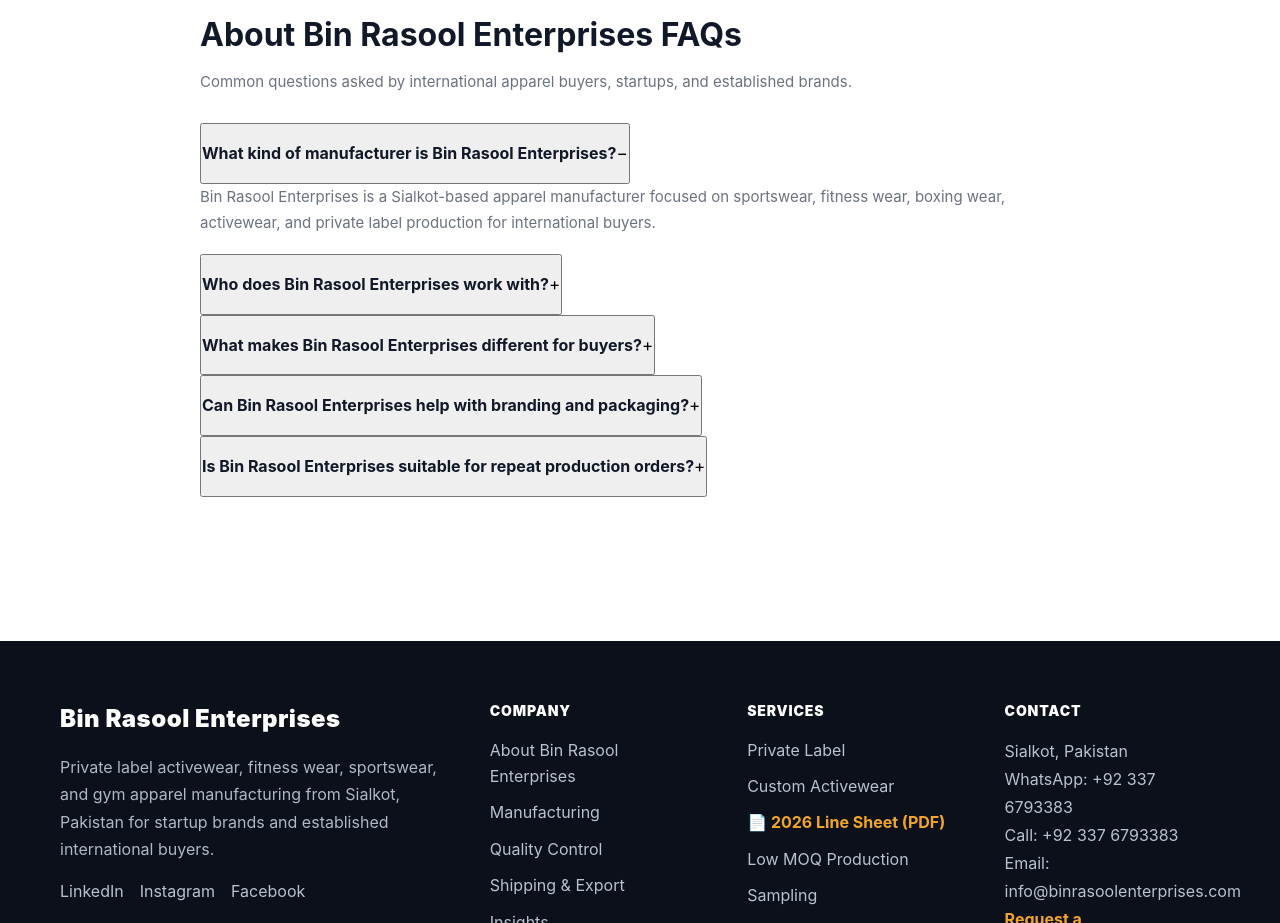
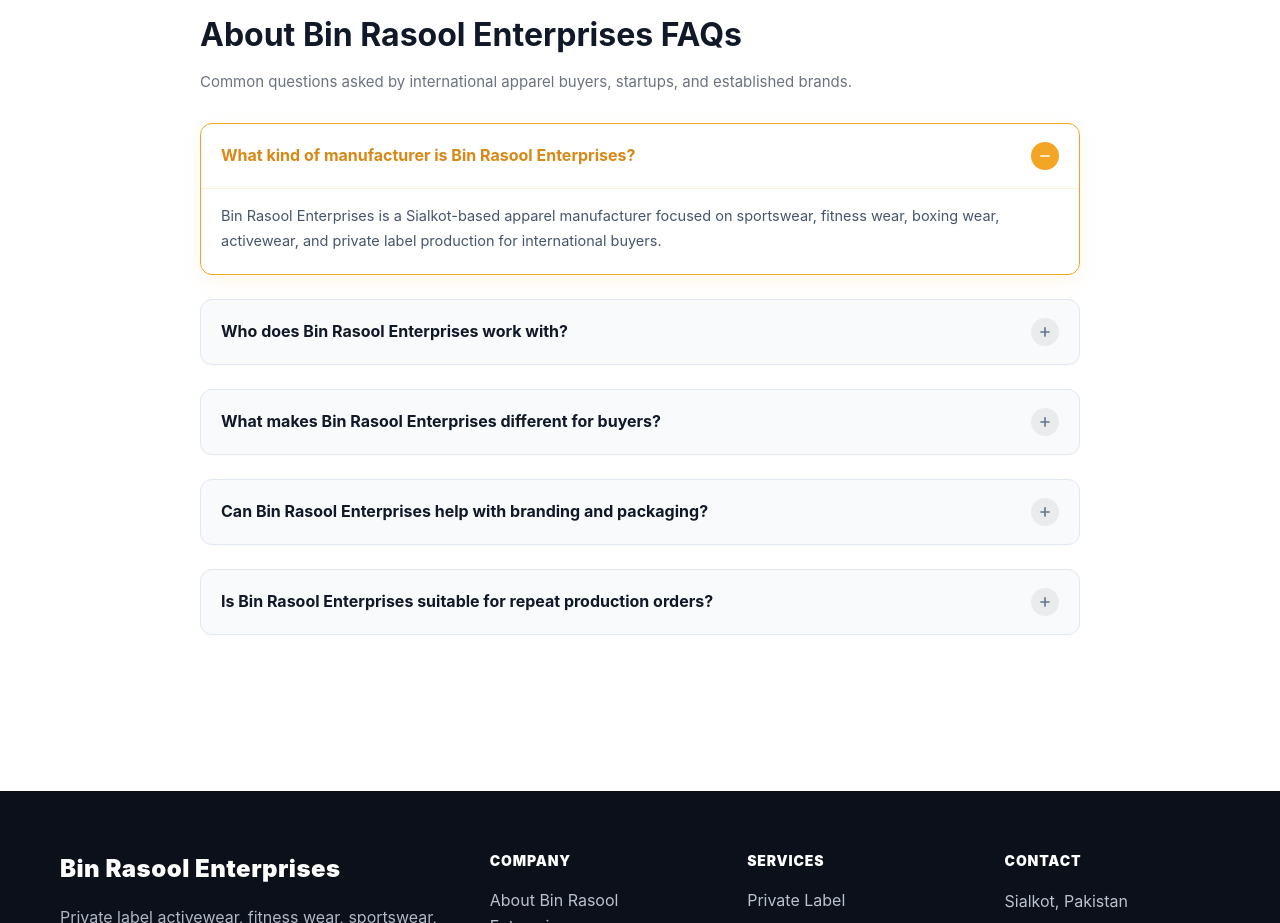
Before and after one commit to MuhammadSami643/saym-industry, a Next.js app: page /about-us in a window 1280 px wide. Shown: the part 4360-5283 px from the top of the page. Built offline with nearby package versions, Linux system fonts and the light colour scheme; no server answers.

Commit message:
Redesign FAQ accordion items into full width cards with circular vector toggle icons

```diff
--- a/app/components/FaqSection.tsx
+++ b/app/components/FaqSection.tsx
@@ -63,7 +63,7 @@ export default function FaqSection({
           </p>
         )}
 
-        <div>
+        <div style={{ display: 'flex', flexDirection: 'column', gap: '12px' }}>
           {/* Automatic Google Rich Snippets FAQPage Schema */}
           <script
             type="application/ld+json"
@@ -86,25 +86,101 @@ export default function FaqSection({
           {items.map((faq, idx) => {
             const isOpen = openIndex === idx;
             return (
-              <div key={idx} className={`faq-item ${isOpen ? 'is-open' : ''}`}>
+              <div
+                key={idx}
+                className={`faq-item ${isOpen ? 'is-open' : ''}`}
+                style={{
+                  width: '100%',
+                  background: isOpen ? '#ffffff' : '#f8fafc',
+                  border: isOpen ? '1px solid var(--brand-orange, #f59e0b)' : '1px solid #e2e8f0',
+                  borderRadius: '12px',
+                  overflow: 'hidden',
+                  transition: 'all 0.2s ease',
+                  boxShadow: isOpen ? '0 6px 20px rgba(245, 158, 11, 0.08)' : '0 1px 3px rgba(0,0,0,0.02)',
+                }}
+              >
                 <button
                   type="button"
                   className="faq-question"
                   aria-expanded={isOpen}
                   onClick={() => toggle(idx)}
+                  style={{
+                    width: '100%',
+                    display: 'flex',
+                    alignItems: 'center',
+                    justifyContent: 'space-between',
+                    gap: '16px',
+                    padding: '18px 20px',
+                    background: 'transparent',
+                    border: 'none',
+                    cursor: 'pointer',
+                    textAlign: 'left',
+                  }}
                 >
-                  <span style={{ fontSize: '16px', fontWeight: 700, color: 'var(--text-main)' }}>
+                  <span
+                    style={{
+                      fontSize: '16px',
+                      fontWeight: 700,
+                      color: isOpen ? 'var(--brand-orange-dark, #c57608)' : 'var(--text-main, #0f172a)',
+                      lineHeight: 1.45,
+                      flex: 1,
+                    }}
+                  >
                     {faq.question}
                   </span>
-                  <span className="faq-icon" aria-hidden="true">
-                    {isOpen ? '−' : '+'}
+                  <span
+                    className="faq-icon"
+                    aria-hidden="true"
+                    style={{
+                      width: '28px',
+                      height: '28px',
+                      minWidth: '28px',
+                      borderRadius: '50%',
+                      background: isOpen ? 'var(--brand-orange, #f59e0b)' : 'rgba(0, 0, 0, 0.06)',
+                      color: isOpen ? '#ffffff' : '#64748b',
+                      display: 'inline-flex',
+                      alignItems: 'center',
+                      justifyContent: 'center',
+                      fontSize: '16px',
+                      fontWeight: 800,
+                      transition: 'all 0.2s ease',
+                      flexShrink: 0,
+                    }}
+                  >
+                    {isOpen ? (
+                      <svg width="14" height="14" viewBox="0 0 24 24" fill="none" stroke="currentColor" strokeWidth="2.8" strokeLinecap="round">
+                        <line x1="5" y1="12" x2="19" y2="12" />
+                      </svg>
+                    ) : (
+                      <svg width="14" height="14" viewBox="0 0 24 24" fill="none" stroke="currentColor" strokeWidth="2.8" strokeLinecap="round">
+                        <line x1="12" y1="5" x2="12" y2="19" />
+                        <line x1="5" y1="12" x2="19" y2="12" />
+                      </svg>
+                    )}
                   </span>
                 </button>
-                <div className="faq-answer" style={{ display: isOpen ? 'block' : 'none', paddingBottom: '18px' }}>
-                  <p className="muted" style={{ margin: 0, fontSize: '15px', lineHeight: 1.75 }}>
-                    {faq.answer}
-                  </p>
-                </div>
+                {isOpen && (
+                  <div
+                    className="faq-answer"
+                    style={{
+                      padding: '0 20px 20px 20px',
+                      borderTop: '1px solid rgba(245, 158, 11, 0.15)',
+                      paddingTop: '14px',
+                    }}
+                  >
+                    <p
+                      className="muted"
+                      style={{
+                        margin: 0,
+                        fontSize: '14.5px',
+                        lineHeight: 1.75,
+                        color: '#475569',
+                      }}
+                    >
+                      {faq.answer}
+                    </p>
+                  </div>
+                )}
               </div>
             );
           })}
--- a/app/index.css
+++ b/app/index.css
@@ -594,15 +594,73 @@ img {
 
 
 
-        .faq-section-shared .faq-question {padding:16px 0;}
-        .faq-section-shared .faq-answer {padding:0 38px 16px 0;}
-        .faq-section-shared .faq-answer p {margin:0; line-height:1.7;}
-        .faq-section-premium .faq-question {font-size:17px; line-height:1.45;}
+        .faq-item {
+            width: 100%;
+            border-radius: 12px;
+            background: #f8fafc;
+            border: 1px solid #e2e8f0;
+            margin-bottom: 12px;
+            overflow: hidden;
+            transition: all 0.2s ease;
+        }
+        .faq-item.is-open {
+            background: #ffffff;
+            border-color: var(--brand-orange, #f59e0b);
+            box-shadow: 0 6px 20px rgba(245, 158, 11, 0.08);
+        }
+        .faq-question {
+            width: 100%;
+            display: flex;
+            align-items: center;
+            justify-content: space-between;
+            gap: 16px;
+            padding: 18px 20px;
+            background: transparent;
+            border: none;
+            cursor: pointer;
+            text-align: left;
+            font-size: 16px;
+            font-weight: 700;
+            color: var(--text-main, #0f172a);
+            line-height: 1.45;
+        }
+        .faq-item.is-open .faq-question {
+            color: var(--brand-orange-dark, #c57608);
+        }
+        .faq-icon {
+            width: 28px;
+            height: 28px;
+            min-width: 28px;
+            border-radius: 50%;
+            background: rgba(0, 0, 0, 0.06);
+            color: #64748b;
+            display: inline-flex;
+            align-items: center;
+            justify-content: center;
+            font-size: 16px;
+            font-weight: 800;
+            flex-shrink: 0;
+            transition: all 0.2s ease;
+        }
+        .faq-item.is-open .faq-icon {
+            background: var(--brand-orange, #f59e0b);
+            color: #ffffff;
+        }
+        .faq-answer {
+            padding: 0 20px 20px 20px;
+            border-top: 1px solid rgba(245, 158, 11, 0.15);
+            padding-top: 14px;
+        }
+        .faq-answer p {
+            margin: 0;
+            font-size: 14.5px;
+            line-height: 1.75;
+            color: #475569;
+        }
         @media(max-width:600px) {
             .faq-section-shared {padding:44px 0 !important;}
-            .faq-section-shared .faq-question {padding:14px 0;}
-            .faq-section-shared .faq-answer {padding:0 0 14px;}
-            .faq-section-premium .faq-question {font-size:15px;}
+            .faq-question {padding:14px 16px; font-size:15px;}
+            .faq-answer {padding:0 16px 16px 16px; padding-top:12px;}
         }
 
 
```
